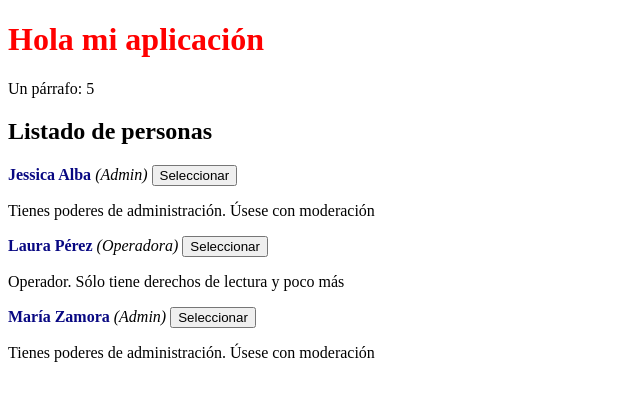
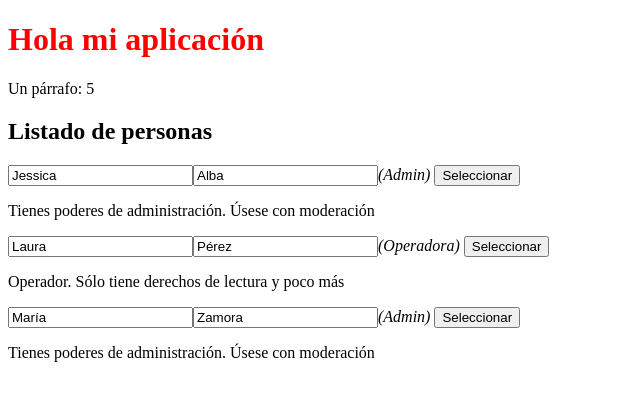
Before and after one commit to rmburrueco/angular14, an Angular app: page / in a window 1280 px wide. Shown: the top 396 px of the page, without its empty margins (0-640 px from the left). Built offline with nearby package versions, Linux system fonts and the light colour scheme.

Commit message:
Two data binding (two way)

```diff
--- a/src/app/app/app.module.ts
+++ b/src/app/app/app.module.ts
@@ -1,12 +1,13 @@
 import { NgModule } from '@angular/core';
 import { BrowserModule } from '@angular/platform-browser';
+import { FormsModule } from '@angular/forms';
 
 import { AppComponent } from './app.component';
 import { UserProfileComponent } from '../user-profile/user-profile.component';
 
 @NgModule({
   declarations: [AppComponent, UserProfileComponent],
-  imports: [BrowserModule],
+  imports: [BrowserModule, FormsModule],
   providers: [],
   bootstrap: [AppComponent],
 })
--- a/src/app/user-profile/user-profile.component.html
+++ b/src/app/user-profile/user-profile.component.html
@@ -1,5 +1,7 @@
 <div class="user-profile">
-  <span class="name"> {{ firstName }} {{ lastName }} </span>
+  <!-- <span class="name"> {{ firstName }} {{ lastName }} </span> -->
+  <input [(ngModel)]="firstName" placeholder="nombre" />
+  <input [(ngModel)]="lastName" placeholder="apellido" />
   <span class="role">({{ role }}) </span>
 
   <button (click)="seleccionar()">Seleccionar</button>
```
